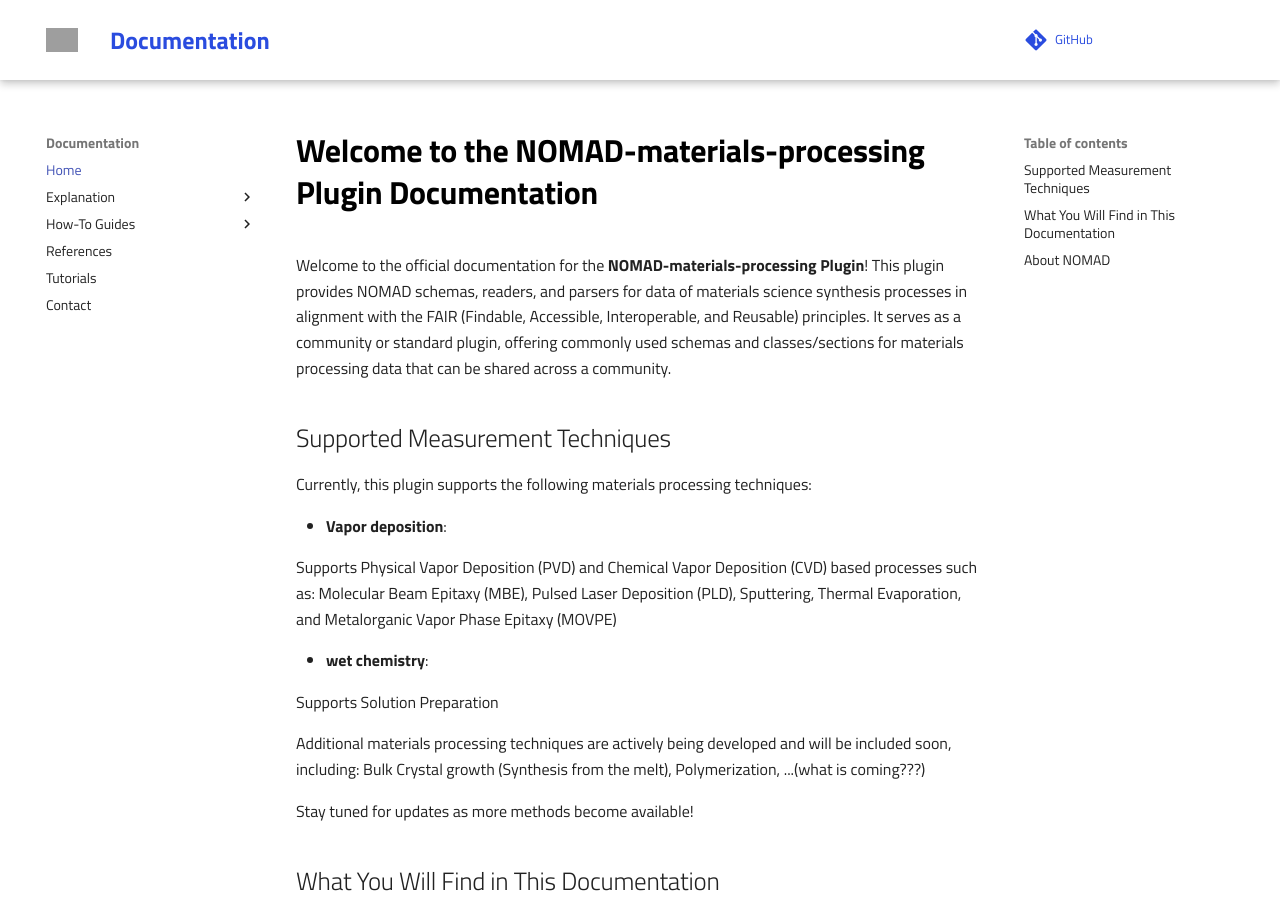
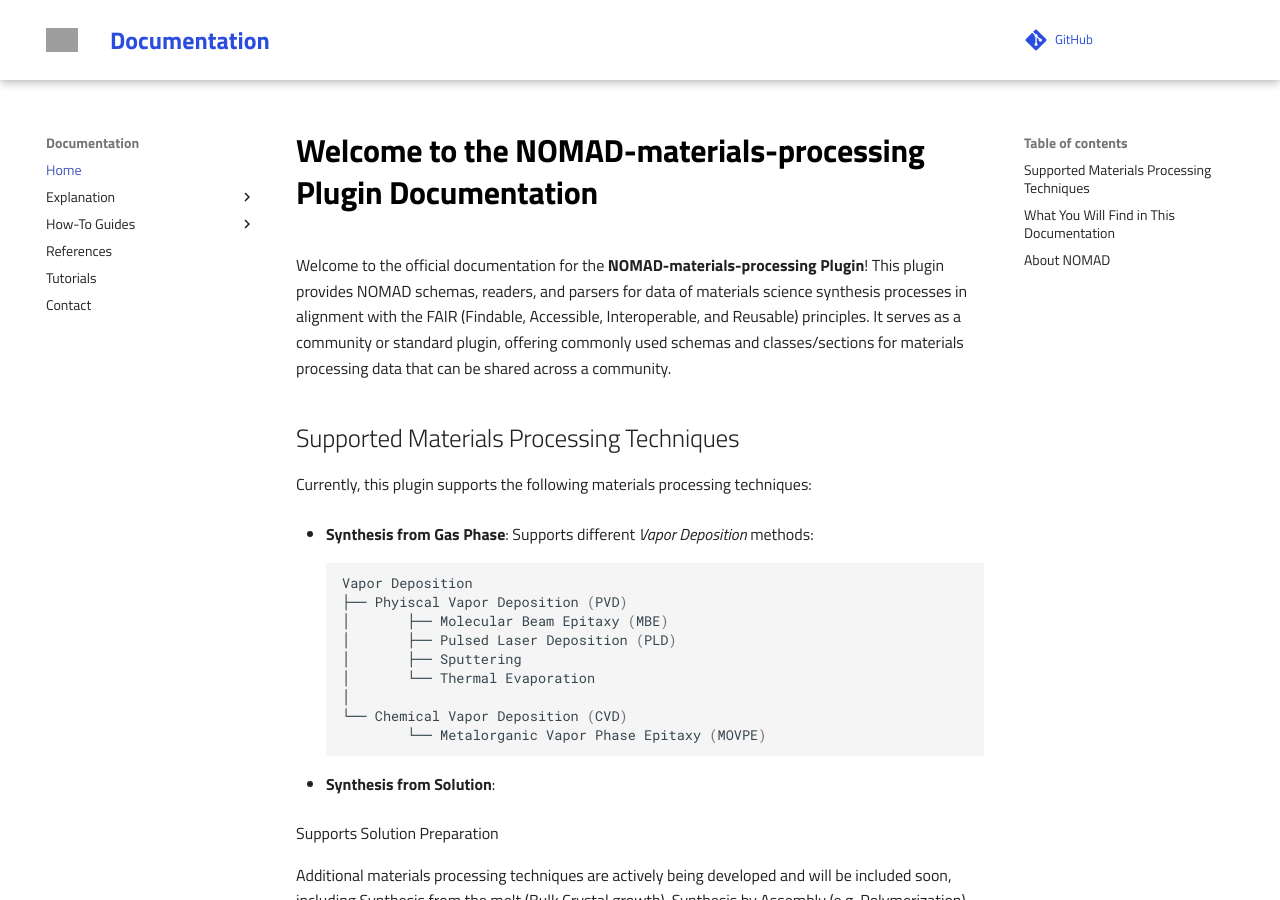
Before and after one commit to FAIRmat-NFDI/nomad-material-processing, an MkDocs documentation site: the page built from docs/index.md, in a window 1280 px wide and 900 px high. Built offline with MkDocs 1.6.1 and Material for MkDocs 9.7.7, drawn with Linux system fonts in a browser that asks for light colours; comment, search, counter and statistics services are not loaded; some of the changed text lies outside the part shown; grey boxes are pictures that could not be loaded.

Commit message:
small fixes on index.md

````diff
--- a/docs/index.md
+++ b/docs/index.md
@@ -2,21 +2,29 @@
 
 Welcome to the official documentation for the **NOMAD-materials-processing Plugin**! This plugin provides NOMAD schemas, readers, and parsers for data of materials science synthesis processes in alignment with the FAIR (Findable, Accessible, Interoperable, and Reusable) principles. It serves as a community or standard plugin, offering commonly used schemas and classes/sections for materials processing data that can be shared across a community.
 
-## Supported Measurement Techniques
+## Supported Materials Processing Techniques
 
 Currently, this plugin supports the following materials processing techniques:
 
-- **Vapor deposition**:
+- **Synthesis from Gas Phase**:
+  Supports different *Vapor Deposition* methods:
+  ```bash
+  Vapor Deposition
+  ├── Phyiscal Vapor Deposition (PVD)
+  │       ├── Molecular Beam Epitaxy (MBE)
+  │       ├── Pulsed Laser Deposition (PLD)
+  │       ├── Sputtering
+  │       └── Thermal Evaporation
+  │
+  └── Chemical Vapor Deposition (CVD)
+          └── Metalorganic Vapor Phase Epitaxy (MOVPE)
+  ```
 
-  Supports Physical Vapor Deposition (PVD) and Chemical Vapor Deposition (CVD) based processes such as:
-  Molecular Beam Epitaxy (MBE), Pulsed Laser Deposition (PLD), Sputtering, Thermal Evaporation, and Metalorganic Vapor Phase Epitaxy (MOVPE)
-
-- **wet chemistry**:
+- **Synthesis from Solution**:
 
   Supports Solution Preparation
 
-Additional materials processing techniques are actively being developed and will be included soon, including:
-Bulk Crystal growth (Synthesis from the melt), Polymerization, ...(what is coming???)
+Additional materials processing techniques are actively being developed and will be included soon, including Synthesis from the melt (Bulk Crystal growth), Synthesis by Assembly (e.g. Polymerization).
 
 Stay tuned for updates as more methods become available!
 
````
